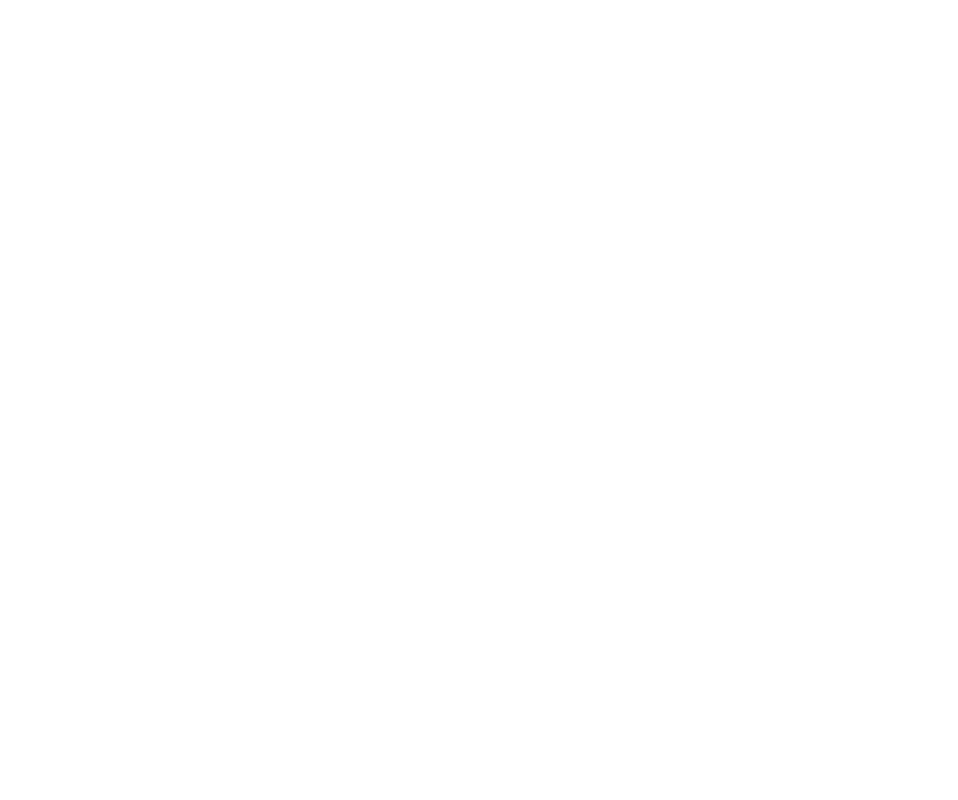
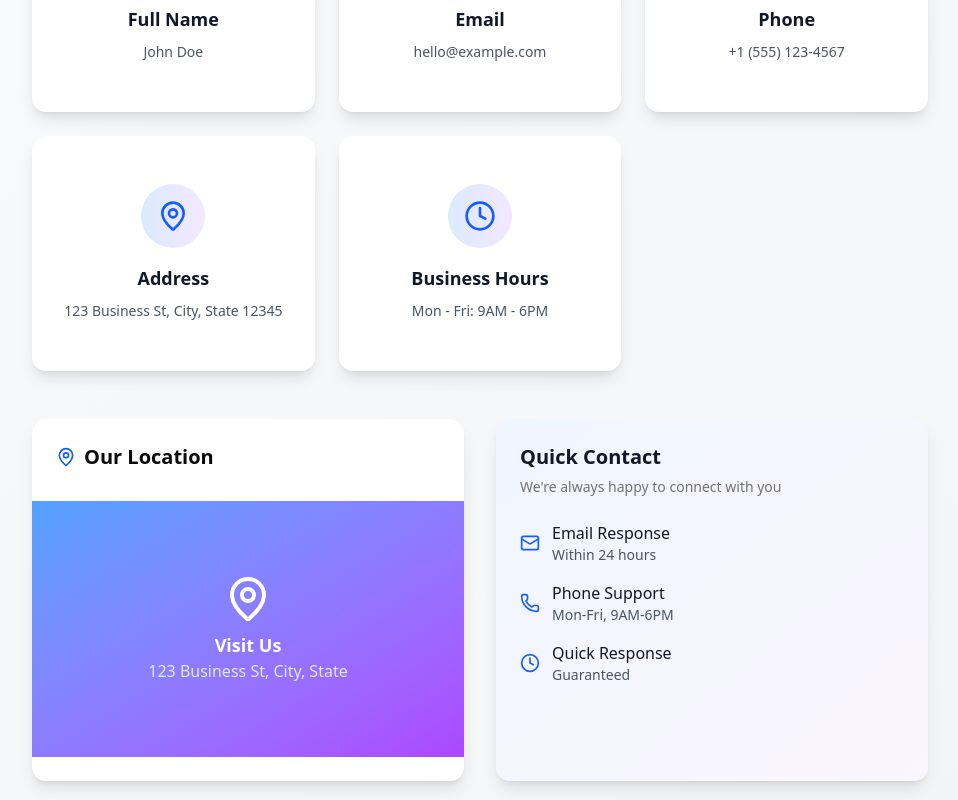
Before and after one commit to kaushal-Prakash/thorax-ai, a Next.js app in the folder frontend/: page /contact in a window 1280 px wide. Shown: the part 420-1220 px from the top of the page, without its empty margins (160-1118 px from the left). Before the commit the page ends 800 px from the top, so only its background shows below. Built offline with nearby package versions, Linux system fonts and the light colour scheme; no server answers.

Commit message:
added contact page

```diff
--- a/frontend/src/app/contact/page.js
+++ b/frontend/src/app/contact/page.js
@@ -1,9 +1,191 @@
-import React from 'react'
+"use client";
+import React from 'react';
+import { motion } from 'framer-motion';
+import { Mail, Phone, User, MapPin, Clock } from 'lucide-react';
+import { Card, CardContent, CardDescription, CardHeader, CardTitle } from '@/components/ui/card';
 
 function Contact() {
+  const containerVariants = {
+    hidden: { opacity: 0 },
+    visible: {
+      opacity: 1,
+      transition: {
+        staggerChildren: 0.2
+      }
+    }
+  };
+
+  const itemVariants = {
+    hidden: { opacity: 0, y: 20 },
+    visible: {
+      opacity: 1,
+      y: 0,
+      transition: {
+        duration: 0.5
+      }
+    }
+  };
+
+  const contactInfo = [
+    {
+      icon: User,
+      label: 'Full Name',
+      value: 'John Doe',
+      href: '#'
+    },
+    {
+      icon: Mail,
+      label: 'Email',
+      value: 'hello@example.com',
+      href: 'mailto:hello@example.com'
+    },
+    {
+      icon: Phone,
+      label: 'Phone',
+      value: '+1 (555) 123-4567',
+      href: 'tel:+15551234567'
+    },
+    {
+      icon: MapPin,
+      label: 'Address',
+      value: '123 Business St, City, State 12345',
+      href: '#'
+    },
+    {
+      icon: Clock,
+      label: 'Business Hours',
+      value: 'Mon - Fri: 9AM - 6PM',
+      href: '#'
+    }
+  ];
+
   return (
-    <div>Contact</div>
-  )
+    <div className="min-h-screen bg-gradient-to-br from-gray-50 to-gray-100 py-12 px-4 sm:px-6 lg:px-8">
+      <motion.div
+        className="max-w-4xl mx-auto"
+        initial="hidden"
+        animate="visible"
+        variants={containerVariants}
+      >
+        {/* Header */}
+        <motion.div variants={itemVariants} className="text-center mb-16">
+          <h1 className="text-4xl font-bold text-gray-900 sm:text-5xl mb-4">
+            Contact Us
+          </h1>
+          <p className="text-xl text-gray-600 max-w-3xl mx-auto">
+            Get in touch with us through any of the following channels.
+            We're here to help and answer any questions you might have.
+          </p>
+        </motion.div>
+
+        {/* Contact Information Grid */}
+        <motion.div
+          variants={itemVariants}
+          className="grid grid-cols-1 md:grid-cols-2 lg:grid-cols-3 gap-6"
+        >
+          {contactInfo.map((item, index) => (
+            <motion.a
+              key={item.label}
+              href={item.href}
+              className="block"
+              whileHover={{ scale: 1.05 }}
+              whileTap={{ scale: 0.95 }}
+            >
+              <Card className="h-full shadow-lg border-0 hover:shadow-xl transition-all duration-300 cursor-pointer">
+                <CardContent className="p-6">
+                  <div className="flex flex-col items-center text-center">
+                    <div className="flex items-center justify-center w-16 h-16 bg-gradient-to-r from-blue-100 to-purple-100 rounded-full mb-4 group-hover:from-blue-200 group-hover:to-purple-200 transition-colors">
+                      <item.icon className="h-8 w-8 text-blue-600" />
+                    </div>
+                    <h3 className="font-semibold text-gray-900 text-lg mb-2">
+                      {item.label}
+                    </h3>
+                    <p className="text-gray-600 text-sm leading-relaxed">
+                      {item.value}
+                    </p>
+                  </div>
+                </CardContent>
+              </Card>
+            </motion.a>
+          ))}
+        </motion.div>
+
+        {/* Additional Information */}
+        <motion.div
+          variants={itemVariants}
+          className="mt-12 grid grid-cols-1 lg:grid-cols-2 gap-8"
+        >
+          {/* Map Placeholder */}
+          <motion.div
+            className="rounded-lg overflow-hidden shadow-lg"
+            whileHover={{ scale: 1.01 }}
+            transition={{ type: "spring", stiffness: 300 }}
+          >
+            <Card className="border-0">
+              <CardHeader>
+                <CardTitle className="text-xl flex items-center">
+                  <MapPin className="h-5 w-5 mr-2 text-blue-600" />
+                  Our Location
+                </CardTitle>
+              </CardHeader>
+              <CardContent className="p-0">
+                <div className="bg-gradient-to-br from-blue-400 to-purple-500 h-64 flex items-center justify-center">
+                  <div className="text-white text-center">
+                    <MapPin className="h-12 w-12 mx-auto mb-2" />
+                    <p className="text-lg font-semibold">Visit Us</p>
+                    <p className="text-blue-100">123 Business St, City, State</p>
+                  </div>
+                </div>
+              </CardContent>
+            </Card>
+          </motion.div>
+
+          {/* Quick Info */}
+          <motion.div
+            variants={itemVariants}
+            whileHover={{ y: -5 }}
+            transition={{ duration: 0.3 }}
+          >
+            <Card className="h-full shadow-lg border-0 bg-gradient-to-br from-blue-50 to-purple-50">
+              <CardHeader>
+                <CardTitle className="text-xl text-gray-900">
+                  Quick Contact
+                </CardTitle>
+                <CardDescription>
+                  We're always happy to connect with you
+                </CardDescription>
+              </CardHeader>
+              <CardContent>
+                <div className="space-y-4">
+                  <div className="flex items-center space-x-3">
+                    <Mail className="h-5 w-5 text-blue-600" />
+                    <div>
+                      <p className="font-medium text-gray-900">Email Response</p>
+                      <p className="text-sm text-gray-600">Within 24 hours</p>
+                    </div>
+                  </div>
+                  <div className="flex items-center space-x-3">
+                    <Phone className="h-5 w-5 text-blue-600" />
+                    <div>
+                      <p className="font-medium text-gray-900">Phone Support</p>
+                      <p className="text-sm text-gray-600">Mon-Fri, 9AM-6PM</p>
+                    </div>
+                  </div>
+                  <div className="flex items-center space-x-3">
+                    <Clock className="h-5 w-5 text-blue-600" />
+                    <div>
+                      <p className="font-medium text-gray-900">Quick Response</p>
+                      <p className="text-sm text-gray-600">Guaranteed</p>
+                    </div>
+                  </div>
+                </div>
+              </CardContent>
+            </Card>
+          </motion.div>
+        </motion.div>
+      </motion.div>
+    </div>
+  );
 }
 
-export default Contact
+export default Contact;
```
